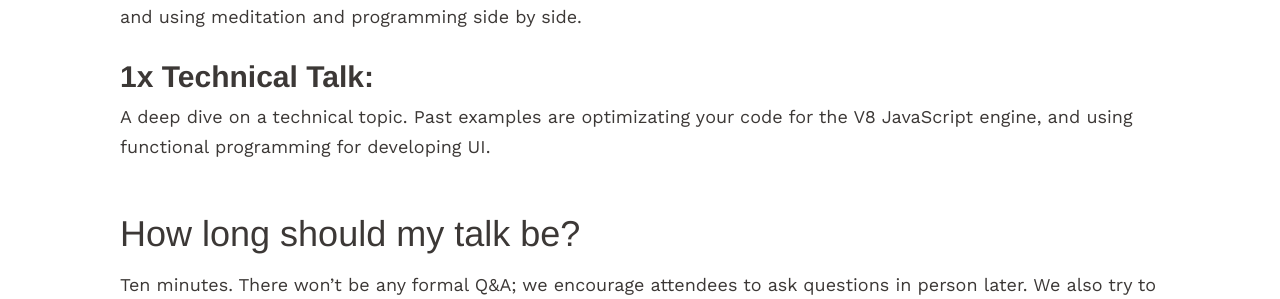
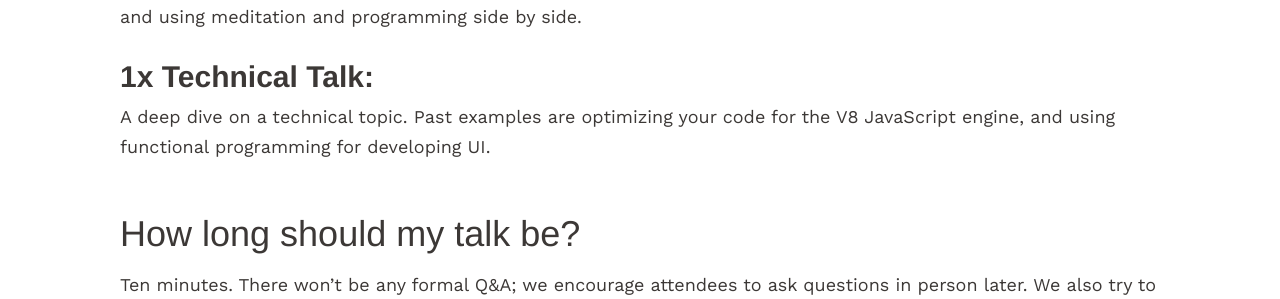
Before and after one commit to TacoJS/tacojs.github.io, a Jekyll site: the page built from pages/speakers.md, in a window 1280 px wide and 900 px high, scrolled down 1209 px. Shown: the part 154-453 px from the top of the window. Built offline with Jekyll 4.4.1, drawn with Linux system fonts in a browser that asks for light colours; nearby versions of some CDN libraries; some web fonts are replaced.

Commit message:
Fix typos

```diff
--- a/pages/speakers.md
+++ b/pages/speakers.md
@@ -27,7 +27,7 @@ Creative applications of programming. Past examples are generating lego murals o
 Something you’re excited about outside of work. Past examples are starting and maintaining an open source project, and using meditation and programming side by side.
 
 ### 1x Technical Talk:
-A deep dive on a technical topic. Past examples are optimizating your code for the V8 JavaScript engine, and using functional programming for developing UI.
+A deep dive on a technical topic. Past examples are optimizing your code for the V8 JavaScript engine, and using functional programming for developing UI.
 
 ## How long should my talk be?
 Ten minutes. There won’t be any formal Q&A; we encourage attendees to ask questions in person later. We also try to introduce you well enough so you can speed through any self-bio slides.
```
Also changed, not shown: pages/sponsorship.md (+1 -1 lines).
